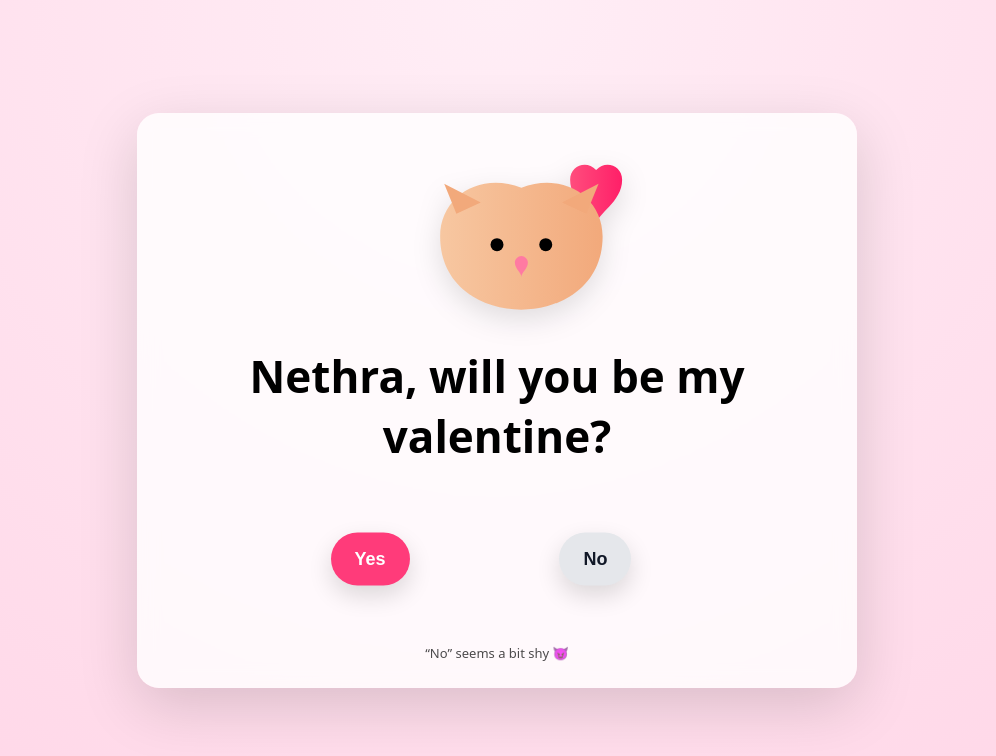
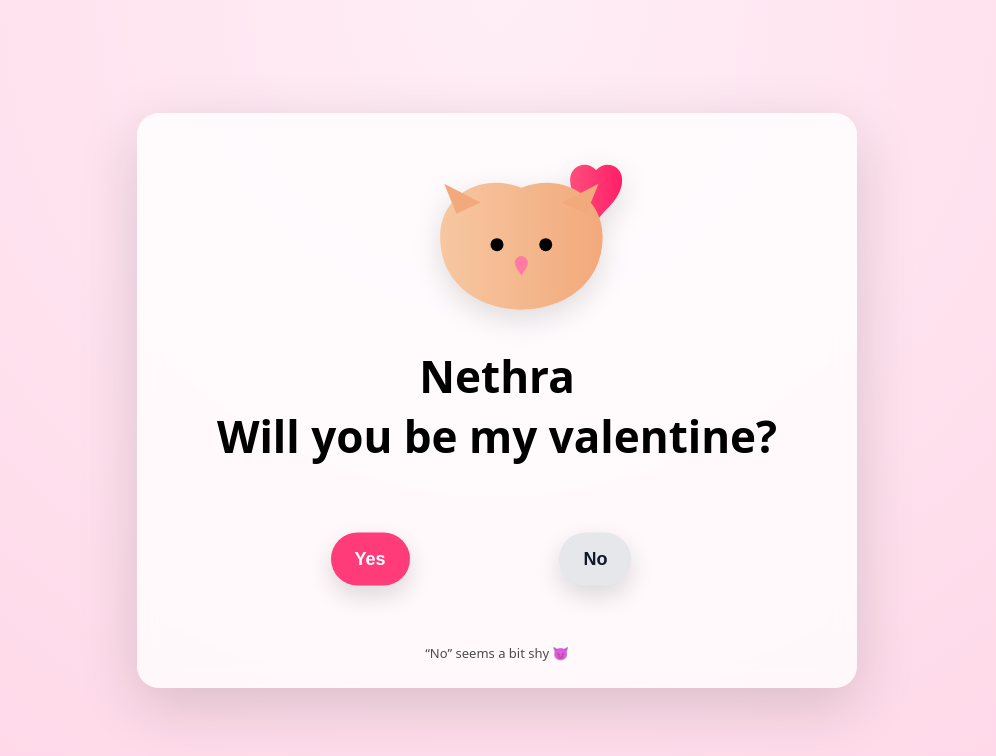
Before and after one commit to nanductct-oss/test1, a plain HTML site: page index.html in a window 1280 px wide. Shown: the whole page, without its empty margins (143-1139 px from the left). Drawn offline with nearby package versions, Linux system fonts and the light colour scheme.

Commit message:
Add files via upload

```diff
--- a/index.html
+++ b/index.html
@@ -171,7 +171,11 @@
             fill="#ff7aa2"/>
     </svg>
 
-    <h1>Nethra, will you be my valentine?</h1>
+    <h1 style="text-align: center;">
+  Nethra<br>
+  Will you be my valentine?
+</h1>
+
 
     <section class="button-zone" id="zone">
       <button id="yesBtn">Yes</button>
```
